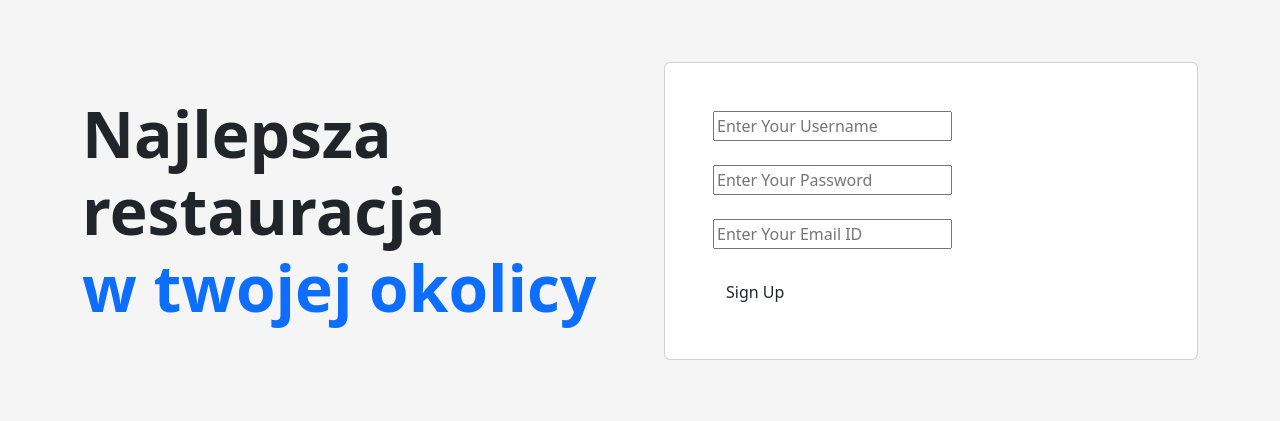
After one commit to Gibki29/FlaskApp, a Flask app: page /register in a window 1280 px wide. The commit adds this page. Shown: the top 421 px of the page. Run offline with Flask 3, Linux system fonts and the light colour scheme; some libraries are stand-ins or nearby versions.

Commit message:
register

```diff
--- a/templates/cart.html
+++ b/templates/cart.html
@@ -8,7 +8,7 @@
     <script src="https://cdn.jsdelivr.net/npm/@popperjs/core@2.11.8/dist/umd/popper.min.js"></script>
     <script src="https://cdn.jsdelivr.net/npm/bootstrap@5.3.0/dist/js/bootstrap.min.js"></script>
 
-    <title>POP2023</title>
+    <title>Koszyk</title>
   </head>
   <body>
     <div class="container">
--- a/templates/login.html
+++ b/templates/login.html
@@ -9,7 +9,7 @@
     <script src="https://cdn.jsdelivr.net/npm/@popperjs/core@2.11.8/dist/umd/popper.min.js"></script>
     <script src="https://cdn.jsdelivr.net/npm/bootstrap@5.3.0/dist/js/bootstrap.min.js"></script>
 
-    <title>POP2023</title>
+    <title>Login</title>
   </head>
 <!-- Section: Design Block -->
 <section class="">
@@ -32,7 +32,7 @@
                 <div class="row">
                   <div class="col-md-6 mb-4">
                     <div class="form-outline">
-                      <input type="text" id="form3Example1" class="form-control" />
+                      <input type="text" id="username" class="form-control" />
                       <label class="form-label" for="form3Example1">First name</label>
                     </div>
                   </div>
@@ -60,7 +60,7 @@
                 <button type="submit" class="btn btn-primary btn-block d-flex p-2">
                   Sign up
                 </button>
-                  </button>
+                  <p>If you don't have account register <a href="/register">there</a></p>
                 </div>
               </form>
             </div>
--- a/templates/map.html
+++ b/templates/map.html
@@ -8,7 +8,7 @@
     <script src="https://cdn.jsdelivr.net/npm/@popperjs/core@2.11.8/dist/umd/popper.min.js"></script>
     <script src="https://cdn.jsdelivr.net/npm/bootstrap@5.3.0/dist/js/bootstrap.min.js"></script>
 
-    <title>POP2023</title>
+    <title>Mapa</title>
   </head>
   <body>
     <div class="container">
--- /dev/null
+++ b/templates/register.html
@@ -0,0 +1,52 @@
+<!DOCTYPE html>
+
+<html lang="en">
+  <head>
+    <meta charset="utf-8">
+    <meta name="viewport" content="width=device-width, initial-scale=1">
+    <link href="https://cdn.jsdelivr.net/npm/bootstrap@5.3.0/dist/css/bootstrap.min.css" rel="stylesheet">
+    <script src="https://cdn.jsdelivr.net/npm/bootstrap@5.3.0/dist/js/bootstrap.bundle.min.js"></script>
+    <script src="https://cdn.jsdelivr.net/npm/@popperjs/core@2.11.8/dist/umd/popper.min.js"></script>
+    <script src="https://cdn.jsdelivr.net/npm/bootstrap@5.3.0/dist/js/bootstrap.min.js"></script>
+
+    <title>Register</title>
+  </head>
+<!-- Section: Design Block -->
+<section class="">
+  <!-- Jumbotron -->
+  <div class="px-4 py-5 px-md-5 text-center text-lg-start" style="background-color: hsl(0, 0%, 96%)">
+    <div class="container">
+      <div class="row gx-lg-5 align-items-center">
+        <div class="col-lg-6 mb-5 mb-lg-0">
+          <h1 class="my-5 display-3 fw-bold ls-tight">
+            Najlepsza restauracja <br />
+            <span class="text-primary">w twojej okolicy</span>
+          </h1>
+        </div>
+
+        <div class="col-lg-6 mb-5 mb-lg-0">
+          <div class="card">
+            <div class="card-body py-5 px-md-5">
+                <form action="{{ url_for('register') }}" method="post">
+                    <div class="msg">{{ msg }}</div>
+                      <input id="username" name="username" type="text" placeholder="Enter Your Username" class="textbox"/></br></br>
+                      <input id="password" name="password" type="password" placeholder="Enter Your Password" class="textbox"/></br></br>
+                      <input id="email" name="email" type="text" placeholder="Enter Your Email ID" class="textbox"/></br></br>
+                      <input type="submit" class="btn" value="Sign Up"></br>
+                  </form>
+            </div>
+          </div>
+        </div>
+      </div>
+    </div>
+  </div>
+  <!-- Jumbotron -->
+</section>
+<!-- Section: Design Block -->
+
+
+
+
+
+
+</html>
```
